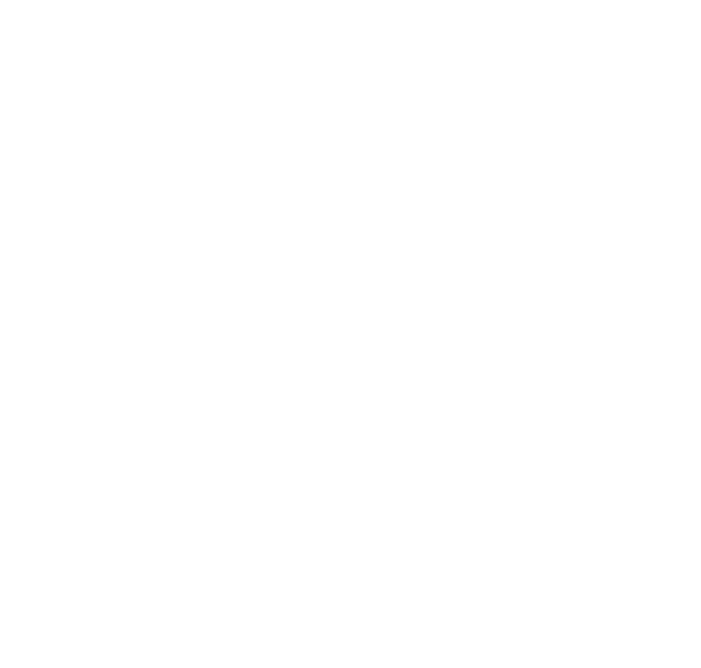
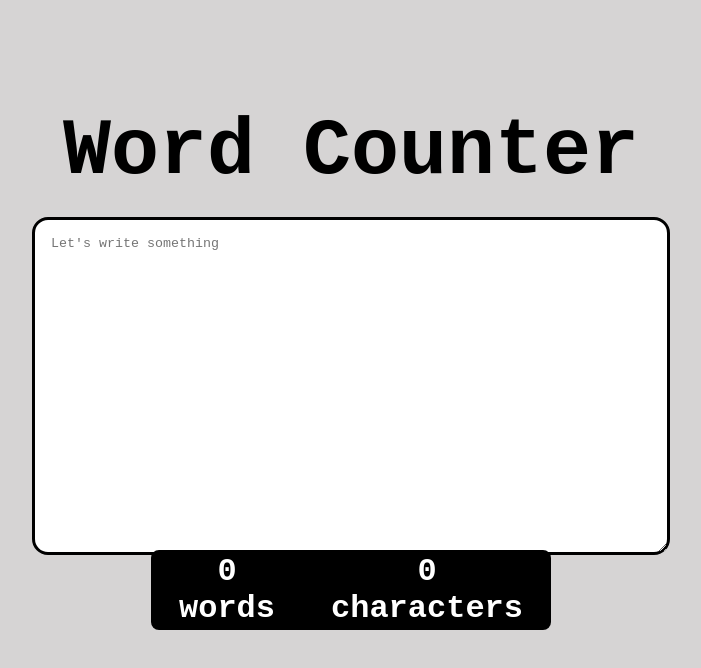
Before and after one commit to Saurabh-Singh-Negi/js-projects-fsjs, a plain HTML site: page word_count/index.html in a window 1280 px wide. Shown: the whole page, without its empty margins (289-990 px from the left). Drawn offline with Linux system fonts and the light colour scheme.

Commit message:
html structure & styling added

```diff
--- a/word_count/index.html
+++ b/word_count/index.html
@@ -5,10 +5,24 @@
     <meta http-equiv="X-UA-Compatible" content="IE=edge">
     <meta name="viewport" content="width=device-width, initial-scale=1.0">
     <link rel="stylesheet" href="style.css">
-    <title>Document</title>
+    <title>word counter</title>
 </head>
 <body>
+    <div class="container-box">
+        <h1 class="heading-text">Word Counter</h1>
+        <textarea id="" cols="30" rows="10" placeholder="Let's write something" class="text-area"></textarea>
+        <div class="count">
+            <div class="words">
+                <p class="word-item">0</p>
+                <p>words</p>
+            </div>
 
+            <div class="chars">
+                <p class="char-item">0</p>
+                <p>characters</p>
+            </div>
+        </div>
+    </div>
 
     <script src="script.js"></script>
 </body>
--- a/word_count/script.js
+++ b/word_count/script.js
@@ -0,0 +1,5 @@
+const word = document.querySelector(".word-item");
+const char = document.querySelector(".char-item");
+const text = document.querySelector(".text-area");
+let word_count = 0;
+let char_count = 0;
--- a/word_count/style.css
+++ b/word_count/style.css
@@ -0,0 +1,58 @@
+* {
+    margin: 0;
+}
+body, html {
+    padding: 0;
+    margin: 0;
+    height: 100%;
+    background: #d6d4d4;
+}
+
+.heading-text {
+    color: black;
+    font-family: monospace;
+    font-weight: bolder;
+    font-size: 5rem;
+    position: relative;
+    top: -80px;
+}
+
+.container-box {
+    width: full;
+    height: 100%;
+    display: flex;
+    flex-direction: column;
+    justify-content: center;
+    align-items: center;
+
+}
+
+.text-area {
+    height: 300px;
+    width: 600px;
+    position: relative;
+    top: -60px;
+    border: 3px solid black;
+    border-radius: 1rem;
+    padding: 1rem;
+}
+
+.count {
+    position: absolute;
+    background: black;
+    color: white;
+    width: 400px;
+    display: flex;
+    justify-content: space-around;
+    align-items: center;
+    height: 80px;
+    font-size: 2rem;
+    font-weight: bold;
+    font-family: monospace;
+    bottom: 170px;
+    border-radius: .5rem;
+}
+
+.words , .chars {
+    text-align: center;
+}
```
